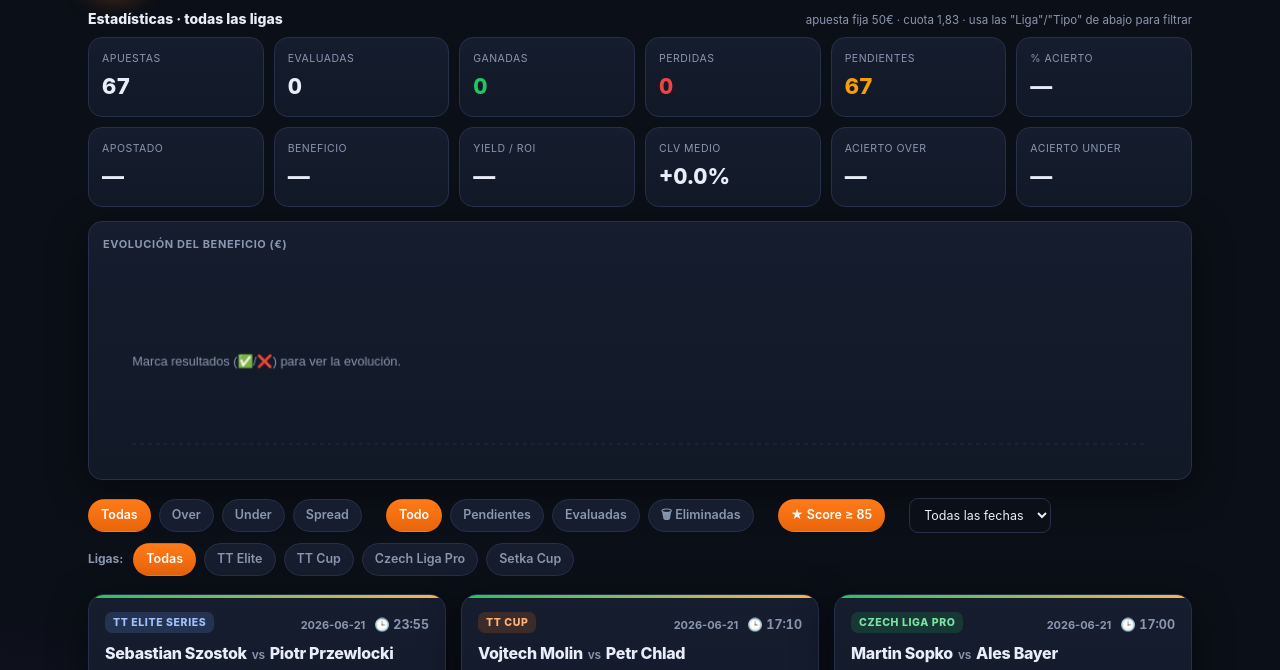
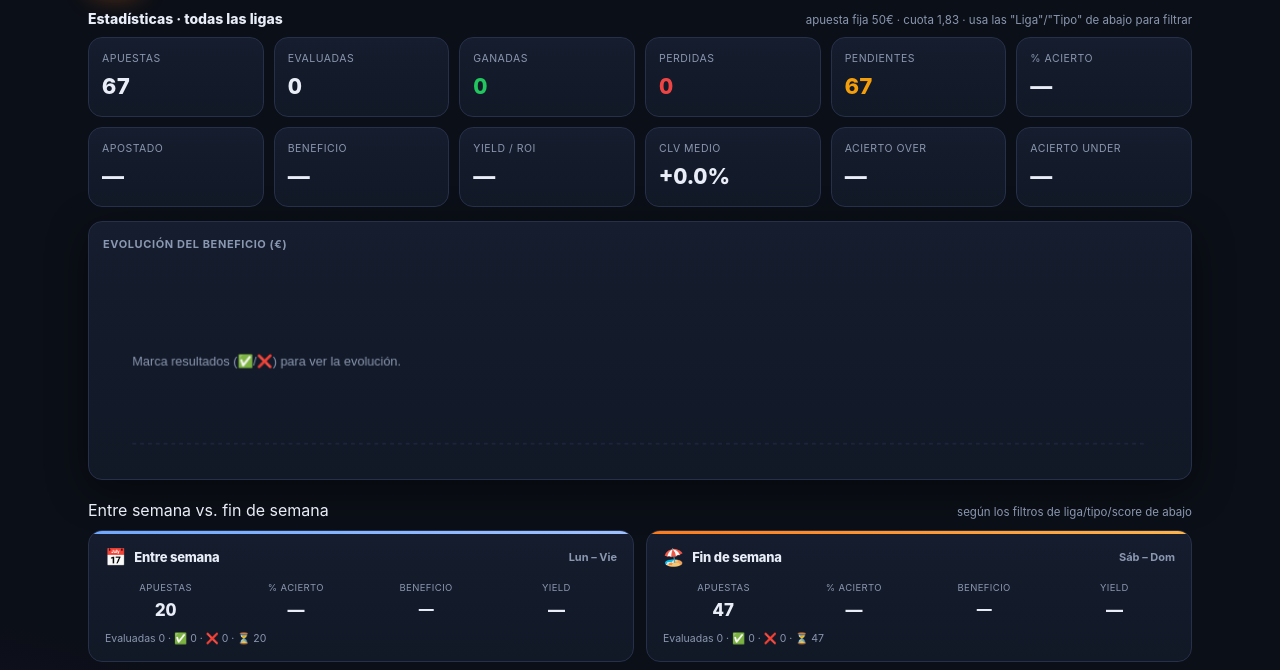
Before and after one commit to serch55/ttedge, a website: page public/index.html in a window 1280 px wide. Shown: the part 95-765 px from the top of the page. Drawn offline with Linux system fonts and the light colour scheme.

Commit message:
feat: panel entre semana vs fin de semana

```diff
--- a/public/index.html
+++ b/public/index.html
@@ -85,6 +85,21 @@
   .empty{color:var(--mut);text-align:center;padding:40px;font-size:14px;grid-column:1/-1}
   .note{color:var(--mut);font-size:11.5px;text-align:center;margin-top:26px;line-height:1.7}
   .pl{font-size:12px;font-weight:800;font-variant-numeric:tabular-nums}
+  /* Panel semana vs finde */
+  .wkpanel{display:grid;grid-template-columns:1fr 1fr;gap:12px;margin:0 0 18px}
+  @media(max-width:560px){.wkpanel{grid-template-columns:1fr}}
+  .wkcard{background:linear-gradient(180deg,var(--card),var(--bg2));border:1px solid var(--line);border-radius:14px;padding:14px 16px;position:relative;overflow:hidden}
+  .wkcard::before{content:"";position:absolute;top:0;left:0;right:0;height:3px}
+  .wkcard.week::before{background:linear-gradient(90deg,var(--accent),#9fc1ff)}
+  .wkcard.wend::before{background:linear-gradient(90deg,var(--ball),var(--ball2))}
+  .wkhead{display:flex;align-items:center;gap:8px;margin-bottom:11px}
+  .wkhead .ico{font-size:17px}
+  .wkhead .ttl{font-size:13px;font-weight:800;letter-spacing:-.2px}
+  .wkhead .cnt{margin-left:auto;font-size:11px;color:var(--mut);font-weight:700}
+  .wkgrid{display:grid;grid-template-columns:repeat(4,1fr);gap:9px}
+  .wkm{text-align:center}
+  .wkm .k{font-size:9.5px;color:var(--mut);text-transform:uppercase;letter-spacing:.4px}
+  .wkm .v{font-size:17px;font-weight:800;margin-top:2px;font-variant-numeric:tabular-nums}
 </style>
 </head>
 <body>
@@ -111,6 +126,9 @@
     <div class="charttitle">Evolución del beneficio (€)</div>
     <canvas id="chart" width="1100" height="220"></canvas>
   </div>
+
+  <div class="statbar"><span id="statTitle2">Entre semana vs. fin de semana</span><span class="statnote">según los filtros de liga/tipo/score de abajo</span></div>
+  <div class="wkpanel" id="wkpanel"></div>
 
   <div class="toolbar">
     <span class="chip tchip active" data-type="all">Todas</span>
@@ -236,6 +254,26 @@ function renderKpis(){
     <div class="kpi"><div class="k">Acierto Over</div><div class="v">${s.oAcc==null?'—':s.oAcc+'%'}</div></div>
     <div class="kpi"><div class="k">Acierto Under</div><div class="v">${s.uAcc==null?'—':s.uAcc+'%'}</div></div>`;
   drawChart();
+  renderWeek();
+}
+const isWeekend=d=>{ const g=new Date((d.date||'')+'T12:00:00').getDay(); return g===0||g===6; };
+function renderWeek(){
+  const base=DATA.filter(d=>passLeague(d)&&(fType==='all'||d.type===fType)&&passScore(d)&&passExcl(d)&&notDeleted(d));
+  const week=base.filter(d=>!isWeekend(d)), wend=base.filter(d=>isWeekend(d));
+  const eur=n=>(n>=0?'+':'−')+'€'+Math.abs(n).toFixed(2);
+  const cls=n=>n>0?'pos':n<0?'neg':'';
+  const block=rows=>{ const s=stats(rows);
+    return `<div class="wkgrid">
+      <div class="wkm"><div class="k">Apuestas</div><div class="v">${s.total}</div></div>
+      <div class="wkm"><div class="k">% Acierto</div><div class="v ${s.acc==null?'':s.acc>=50?'pos':'neg'}">${s.acc==null?'—':s.acc+'%'}</div></div>
+      <div class="wkm"><div class="k">Beneficio</div><div class="v ${cls(s.profit)}" style="font-size:15px">${s.graded?eur(s.profit):'—'}</div></div>
+      <div class="wkm"><div class="k">Yield</div><div class="v ${s.yield==null?'':cls(s.yield)}">${s.yield==null?'—':(s.yield>=0?'+':'')+s.yield.toFixed(1)+'%'}</div></div>
+    </div>
+    <div style="font-size:10.5px;color:var(--mut);margin-top:8px">Evaluadas ${s.graded} · ✅ ${s.win} · ❌ ${s.loss} · ⏳ ${s.pend}</div>`;
+  };
+  document.getElementById('wkpanel').innerHTML=`
+    <div class="wkcard week"><div class="wkhead"><span class="ico">📅</span><span class="ttl">Entre semana</span><span class="cnt">Lun – Vie</span></div>${block(week)}</div>
+    <div class="wkcard wend"><div class="wkhead"><span class="ico">🏖️</span><span class="ttl">Fin de semana</span><span class="cnt">Sáb – Dom</span></div>${block(wend)}</div>`;
 }
 function drawChart(){
   const c=document.getElementById('chart'); if(!c) return;
```
